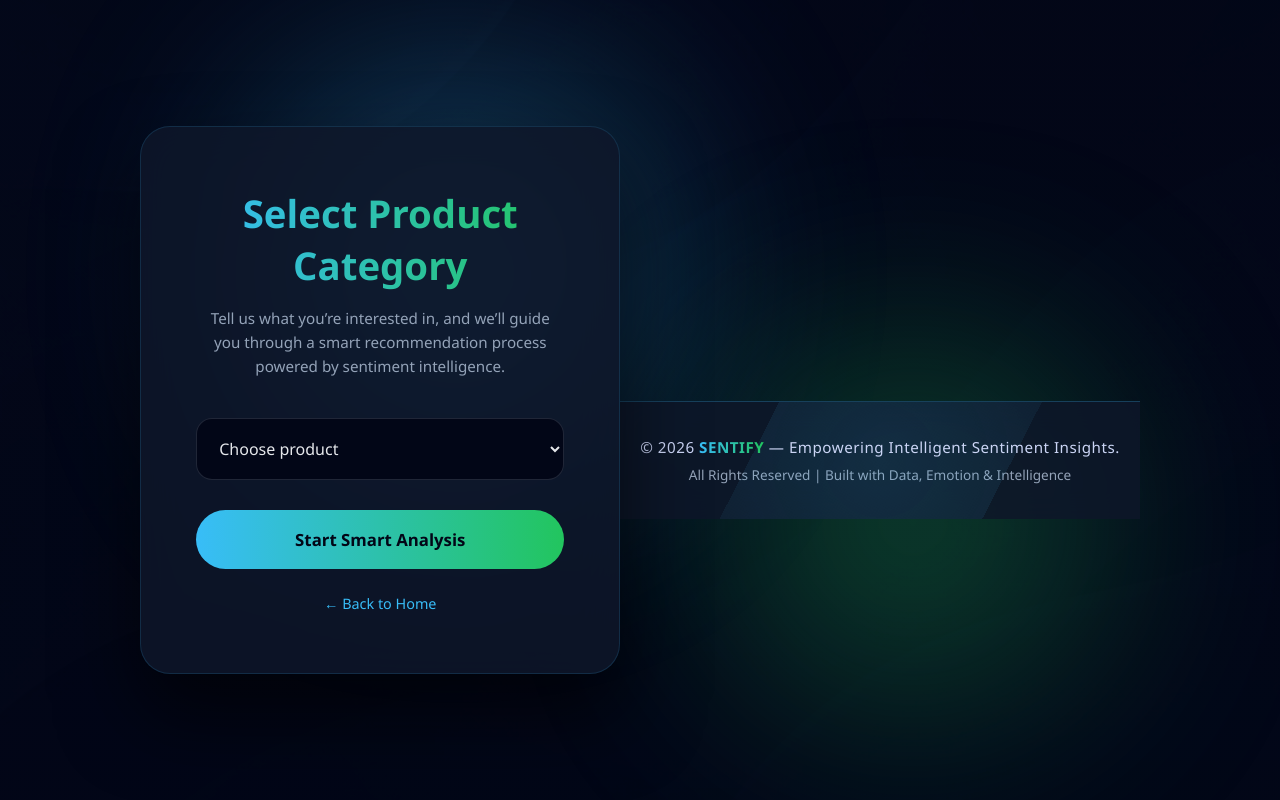
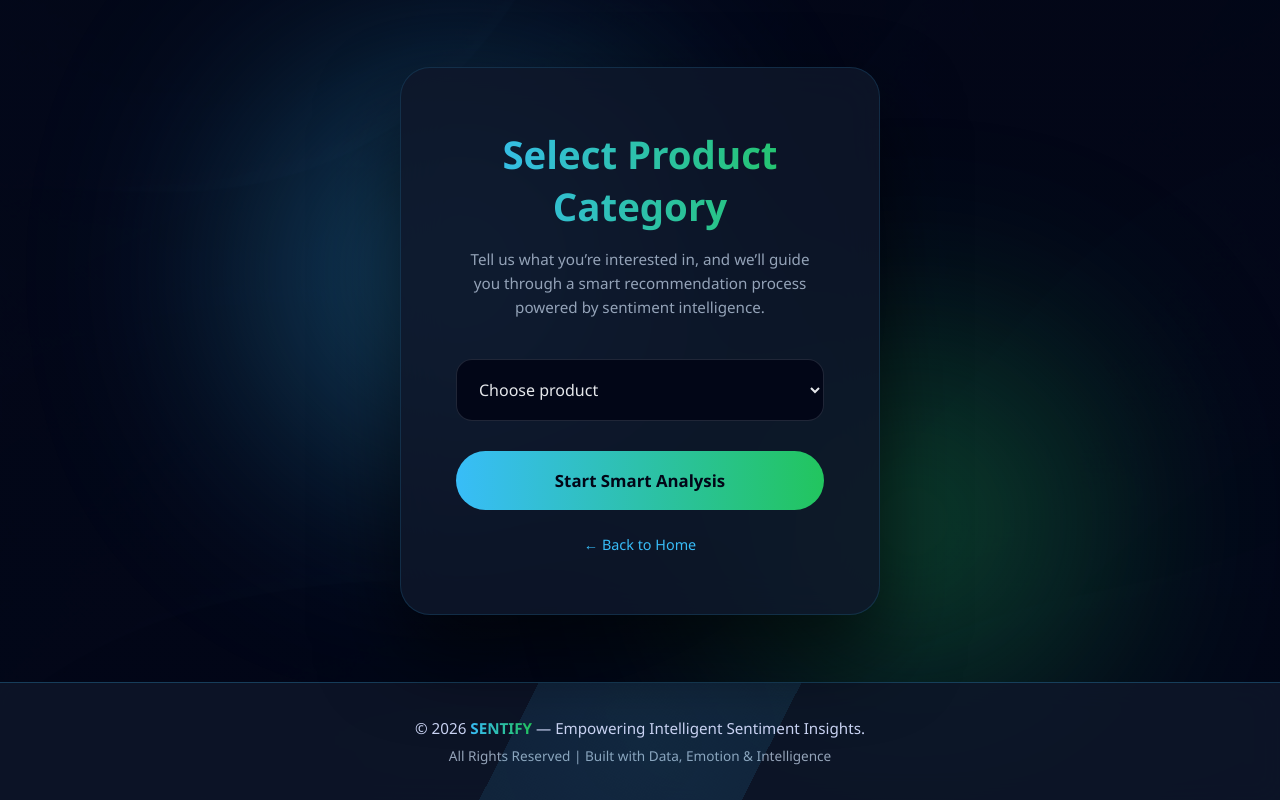
Before and after one commit to NehaNikam02/sentify-project, a Flask app: page /product_select in a window 1280 px wide. Run offline with Flask 3, Linux system fonts and the light colour scheme; parts of the project's set-up code (start-up, migrations or seed data) failed here and were passed over.

Commit message:
Refactor product_select.html for improved layout
Updated HTML structure and styles for product selection page. Improved layout and added dynamic background image support.

```diff
--- a/templates/product_select.html
+++ b/templates/product_select.html
@@ -14,15 +14,13 @@
 
 body {
   min-height: 100vh;
-  background: url("bg_image.png") no-repeat center/cover fixed;
+  background: url("{{ url_for('static', filename='bg_image.png') }}") no-repeat center/cover fixed;
+  color: #E5E7EB;
   display: flex;
-  align-items: center;
-  justify-content: center;
-  color: #E5E7EB;
-  overflow: hidden;
+  flex-direction: column;
 }
 
-/* Dark overlay */
+/* Overlay */
 .overlay {
   position: fixed;
   inset: 0;
@@ -33,7 +31,7 @@ body {
   z-index: 0;
 }
 
-/* Animated glowing background circles */
+/* Floating glow */
 .glow1, .glow2 {
   position: absolute;
   border-radius: 50%;
@@ -66,10 +64,18 @@ body {
   100% { transform: translateY(0px); }
 }
 
-/* Main card */
-.card {
+/* Page wrapper */
+.page-content {
+  flex: 1;
+  display: flex;
+  align-items: center;
+  justify-content: center;
   position: relative;
   z-index: 2;
+}
+
+/* Card */
+.card {
   background: rgba(15,23,42,0.85);
   backdrop-filter: blur(20px);
   padding: 60px 55px;
@@ -85,7 +91,6 @@ body {
   transform: translateY(-6px);
 }
 
-/* Title */
 .card h1 {
   font-size: 2.4rem;
   margin-bottom: 15px;
@@ -94,7 +99,6 @@ body {
   -webkit-text-fill-color: transparent;
 }
 
-/* Subtitle */
 .subtitle {
   font-size: 0.95rem;
   color: #94A3B8;
@@ -102,7 +106,6 @@ body {
   line-height: 1.6;
 }
 
-/* Dropdown */
 select {
   width: 100%;
   padding: 18px;
@@ -121,7 +124,6 @@ select:focus {
   outline: none;
 }
 
-/* Button */
 button {
   width: 100%;
   padding: 18px;
@@ -140,7 +142,6 @@ button:hover {
   box-shadow: 0 20px 50px rgba(34,197,94,0.4);
 }
 
-/* Back link */
 .back {
   margin-top: 25px;
   font-size: 0.9rem;
@@ -154,56 +155,9 @@ button:hover {
 .back a:hover {
   text-decoration: underline;
 }
-</style>
-</head>
 
-<body>
-
-<div class="overlay"></div>
-<div class="glow1"></div>
-<div class="glow2"></div>
-
-<div class="card">
-  <h1>Select Product Category</h1>
-  <p class="subtitle">
-    Tell us what you’re interested in, and we’ll guide you through
-    a smart recommendation process powered by sentiment intelligence.
-  </p>
-
-  <select id="product">
-    <option value="">Choose product</option>
-    <option value="mobile">Mobile Phones</option>
-    <option value="laptop">Laptops</option>
-    <option value="headphones">Headphones</option>
-    <option value="smart">Smart Devices</option>
-  </select>
-
-  <button onclick="goToQuestionnaire()">Start Smart Analysis</button>
-
-  <div class="back">
-    <a href="{{ url_for('home') }}">← Back to Home</a>
-  </div>
-</div>
-
-<script>
-function goToQuestionnaire() {
-  const product = document.getElementById("product").value;
-
-  if (!product) {
-    alert("Please select a product category");
-    return;
-  }
-
- window.location.href = `/${product}_questions`;
-}
-</script>
-
-</body>
-</html>
-
-<style>
+/* Footer */
 .footer {
-  margin-top: 120px;
   padding: 35px 20px;
   text-align: center;
   background: rgba(15, 23, 42, 0.85);
@@ -233,7 +187,6 @@ function goToQuestionnaire() {
   position: relative;
   font-size: 0.95rem;
   color: #CBD5F5;
-  letter-spacing: 0.5px;
 }
 
 .footer strong {
@@ -249,6 +202,37 @@ function goToQuestionnaire() {
   color: #94A3B8;
 }
 </style>
+</head>
+
+<body>
+
+<div class="overlay"></div>
+<div class="glow1"></div>
+<div class="glow2"></div>
+
+<div class="page-content">
+  <div class="card">
+    <h1>Select Product Category</h1>
+    <p class="subtitle">
+      Tell us what you’re interested in, and we’ll guide you through
+      a smart recommendation process powered by sentiment intelligence.
+    </p>
+
+    <select id="product">
+      <option value="">Choose product</option>
+      <option value="mobile">Mobile Phones</option>
+      <option value="laptop">Laptops</option>
+      <option value="headphones">Headphones</option>
+      <option value="smart">Smart Devices</option>
+    </select>
+
+    <button onclick="goToQuestionnaire()">Start Smart Analysis</button>
+
+    <div class="back">
+      <a href="{{ url_for('home') }}">← Back to Home</a>
+    </div>
+  </div>
+</div>
 
 <footer class="footer">
   <p>
@@ -256,3 +240,19 @@ function goToQuestionnaire() {
   </p>
   <span>All Rights Reserved | Built with Data, Emotion & Intelligence</span>
 </footer>
+
+<script>
+function goToQuestionnaire() {
+  const product = document.getElementById("product").value;
+
+  if (!product) {
+    alert("Please select a product category");
+    return;
+  }
+
+  window.location.href = `/${product}_questions`;
+}
+</script>
+
+</body>
+</html>
```
